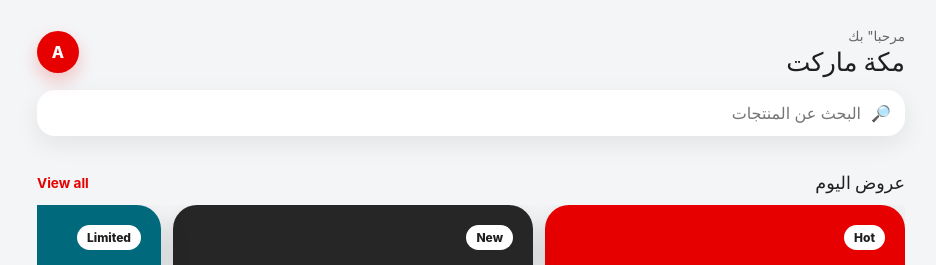
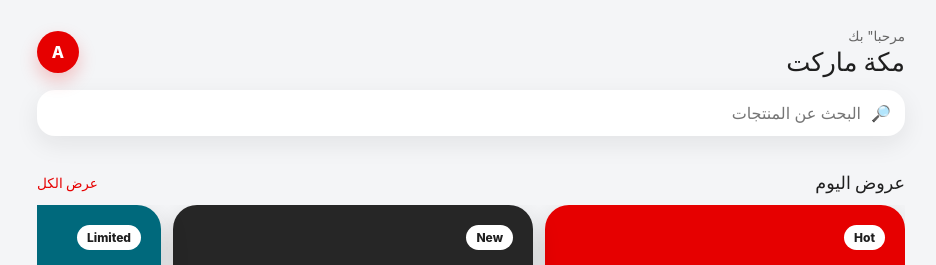
Before and after one commit to AhmedYousefHafiz/makkah-store, a React (Vite) app: page / in a window 1280 px wide. Shown: the top 265 px of the page, without its empty margins (169-1105 px from the left). Built offline with nearby package versions, Linux system fonts and the light colour scheme.

Commit message:
arabic header

```diff
--- a/src/components/OfferSection.tsx
+++ b/src/components/OfferSection.tsx
@@ -8,7 +8,7 @@ function OfferSection() {
     <section className="section-block">
       <div className="section-title-row">
         <h2>عروض اليوم</h2>
-        <button className="text-button">View all</button>
+        <button className="text-button">عرض الكل</button>
       </div>
 
       <div className="offers-scroll" aria-label="Current offers">
```
Also changed, not shown: 2 other files (tests, documents, lock files or other folders).
